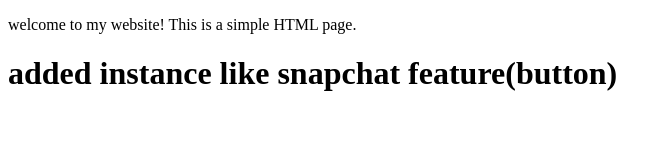
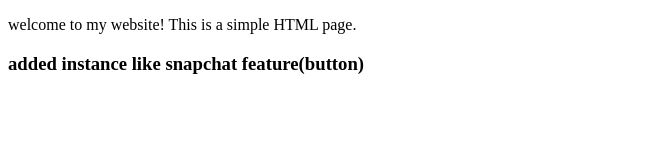
Before and after one commit to kavyalucky0207-hash/kavuuuu, a plain HTML site: page index.html in a window 1280 px wide. Shown: the whole page, without its empty margins (0-671 px from the left). Drawn offline with Linux system fonts and the light colour scheme.

Commit message:
by mistake deleted

```diff
--- a/index.html
+++ b/index.html
@@ -5,7 +5,7 @@
     <body>
         <title>My Website</title>
         <p>welcome to my website! This is a simple HTML page.</p>
-        <h1>added instance like snapchat feature(button)</h1>
+        <h3>added instance like snapchat feature(button)</h3>
     </body>
 
 </head>
```
